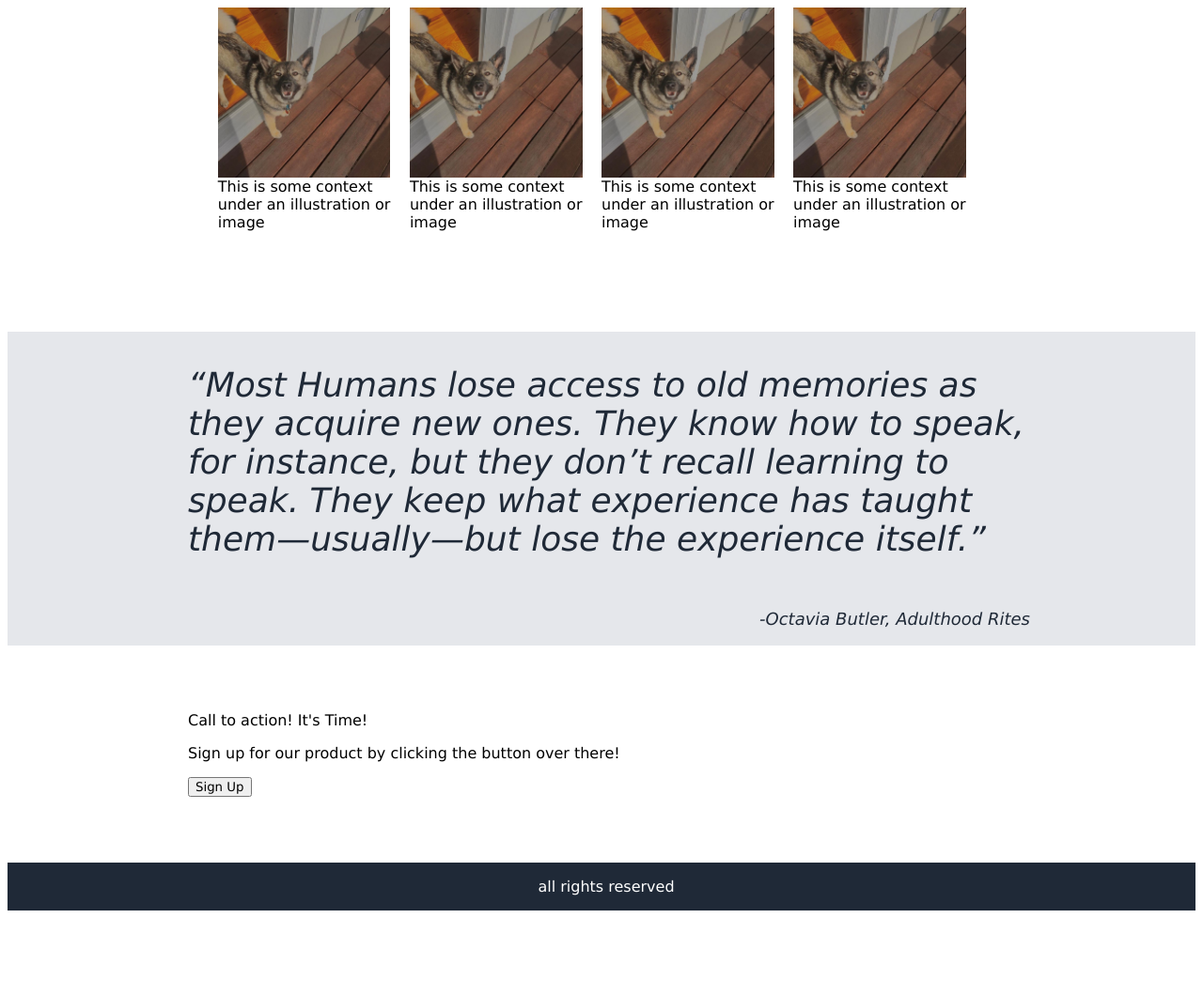
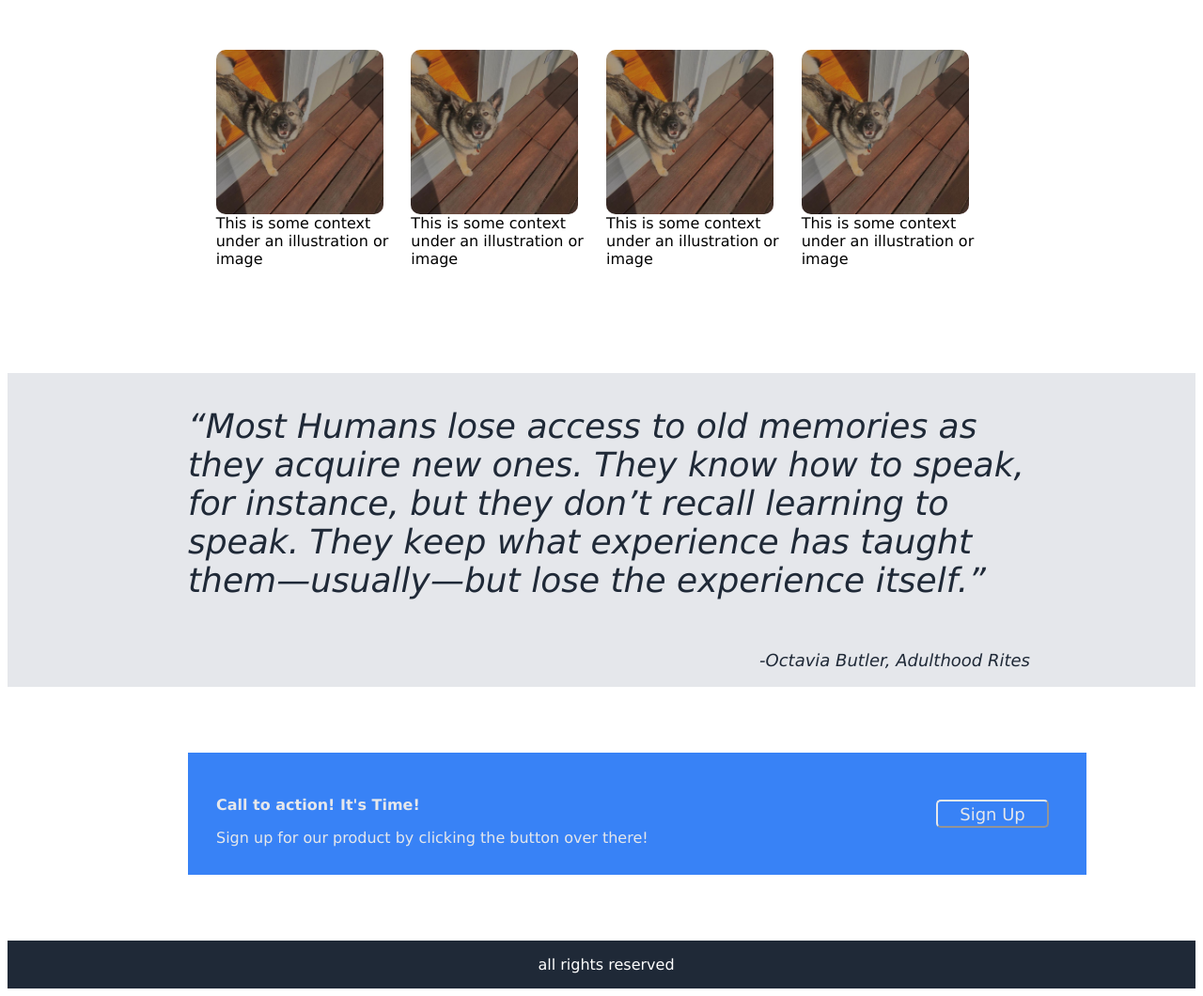
Before and after one commit to S-in-PNW/landingPage, a plain HTML site: page index.html in a window 1280 px wide. Shown: the part 820-1880 px from the top of the page at 94% size. Before the commit the page ends 1797 px from the top, so only its background shows below. Drawn offline with Linux system fonts and the light colour scheme.

Commit message:
Add files via upload
Improve flexbox orientation on the lower webpage, add a contents section in stylesheet, and begin labeling sections.

```diff
--- a/index.html
+++ b/index.html
@@ -72,11 +72,14 @@
         </div>
     </section>
     <section class="secFive">
-        <div>
-            <p>Call to action! It's Time!</p>
-            <p class="secFiveSub">Sign up for our product by clicking the button over there!</p>
+        <div class="fiveWrapper">
+            <div class="secFivePrime">
+              <p>Call to action! It's Time!</p>
+               <p class="secFiveSub">Sign up for our product by clicking the button over there!</p>
+           </div>
+           <button class="signUp">Sign Up</button>
         </div>
-        <button class="signUp">Sign Up</button>
+
     </section>
     <section class="footer">
         <p>all rights reserved</p>
--- a/styles.css
+++ b/styles.css
@@ -3,8 +3,27 @@
     /*border: green solid;*/
 }
 
+/*
+CONTENTS
+*
+*Section 1 : header
+*   Logo
+*   Spacer
+*   Links
+*Section 2 : Intro
+*
+*
+*
+*
+*
+*
+*
+*/
+
+
+/*SECTION 1 : HEADER*/
 .secOne {
-    background-color: #1f2937;
+    background-color: #1d2633;
     display: flex;
     flex: 1;
     color: white;
@@ -23,14 +42,17 @@
     width: 70vw;
 }
 
+/*header logo*/
 .hLogo {
 
 }
 
+/*spacer between logo and links*/
 .spacer {
-    width: 10vw;
+    width: 25vw;
 }
 
+/*header links*/
 .hLinks {
     display: flex;
     flex: auto;
@@ -40,6 +62,9 @@
     justify-content: space-between;
 }
 
+/*SECTION 2*/
+
+/*first section below header*/
 .secTwo {
     display: flex;
     flex: 1;
@@ -49,17 +74,20 @@
     justify-content:space-around;
     align-items: center;
     padding-bottom: 20vh;
-    padding-top: 5vh;
+    padding-top: 10vh;
     padding-left: 15vw;
     padding-right: 15vw;
 }
 
+/*both the image and text*/
 .secTwo img,
 .secTwo .firstColOne {
     width: 35vw;
     margin: 1vw;
+    border-radius: 10px;
 }
 
+/*section 1 title text*/
 .boldTitle {
     font-size: 48px;
     font-weight: bolder;
@@ -67,6 +95,7 @@
     margin-bottom: 0;
 }
 
+/*subtitle text*/
 .subtitle {
     color: #E5E7EB;
     font-size: 18px;
@@ -86,7 +115,7 @@
     width: auto;
     display: flex;
     flex-direction: column;
-    justify-content: center;
+    justify-content: space-evenly;
     align-items: center;
     margin-top: 70px;
     margin-bottom: 70px;
@@ -107,19 +136,22 @@
 .secThreeContent {
     display: flex;
     box-sizing: border-box;
-    width: 70vw;
+    width: 80vw;
     padding: 5px;
 }
 
 .secThreeContent img {
     height: auto;
     width: 90%;
+    justify-self: space-evenly;
+    border-radius: 10px;
 }
 
 .secThreeContent div {
     display: flex;
     box-sizing: border-box;
     flex-direction: column;
+    padding: 5px;
 }
 
 .secFour {
@@ -153,32 +185,53 @@
     padding-left: 15vw;
     padding-right: 15vw;
     background-color: white;
-
     margin-top: 70px;
     margin-bottom: 70px;
 }
 
-.secFive .fiveWrapper {
+.fiveWrapper {
     background-color: #3882f6;
     display: flex;
+    flex: 1;
     align-items: center;
     justify-content: space-between;
     padding: 30px;
+    width: 70vw;
 }
 
-.secFivePrime {
+.fiveWrapper .secFivePrime {
     display: flex;
     flex-direction: column;
+    justify-content: space-around;
+    color: #E5E7EB;
+    font-weight: 900;
+    margin: 0px;
+    padding: 0px;
+    border: 0px;
 }
 
 .secFiveSub {
-
+    border: 0px;
+    margin: 0px;
+    padding: 0px;
+    flex-wrap: wrap;
+    font-weight: 100;
+    justify-content: space-around;
 }
 
-.secFiveSub .signup {
-
+/*bottom sign up button*/
+.fiveWrapper .signUp {
+    background-color: #3882f6;
+    color: #E5E7EB;
+    border-color: #E5E7EB;
+    border-radius: 5px;
+    font-size: 18px;
+    height: 30px;
+    width: 120px;
+    margin: 10px;
 }
 
+/*footer*/
 .footer {
     background-color: #1f2937;
     display: flex;
```
